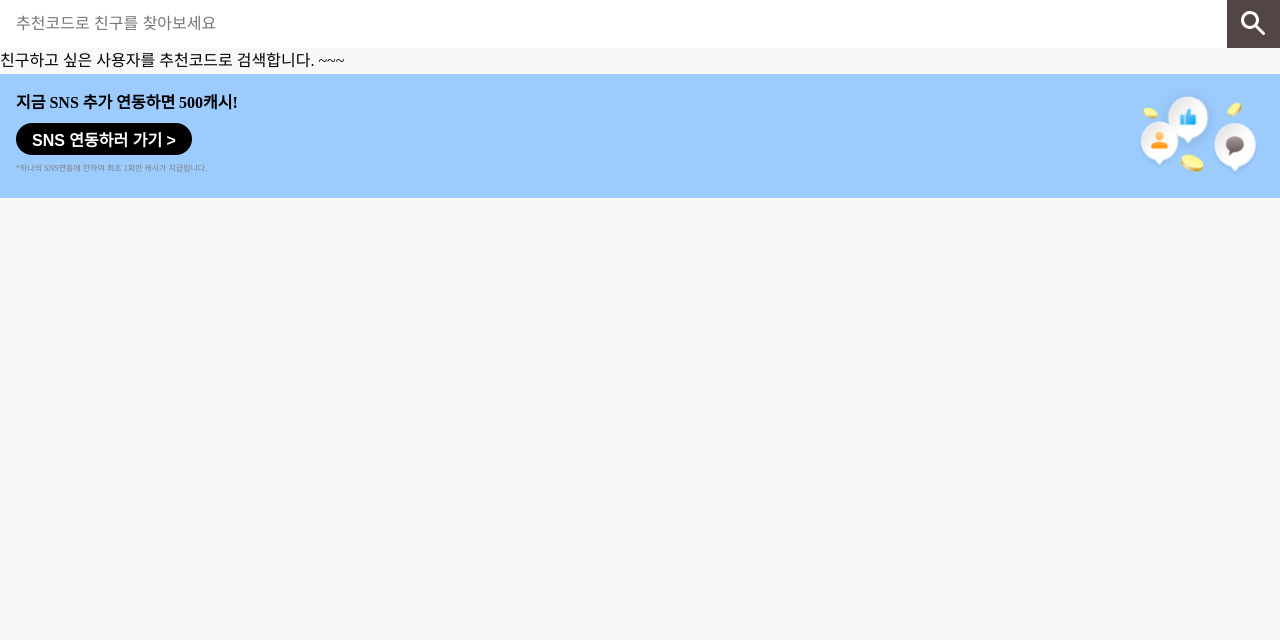
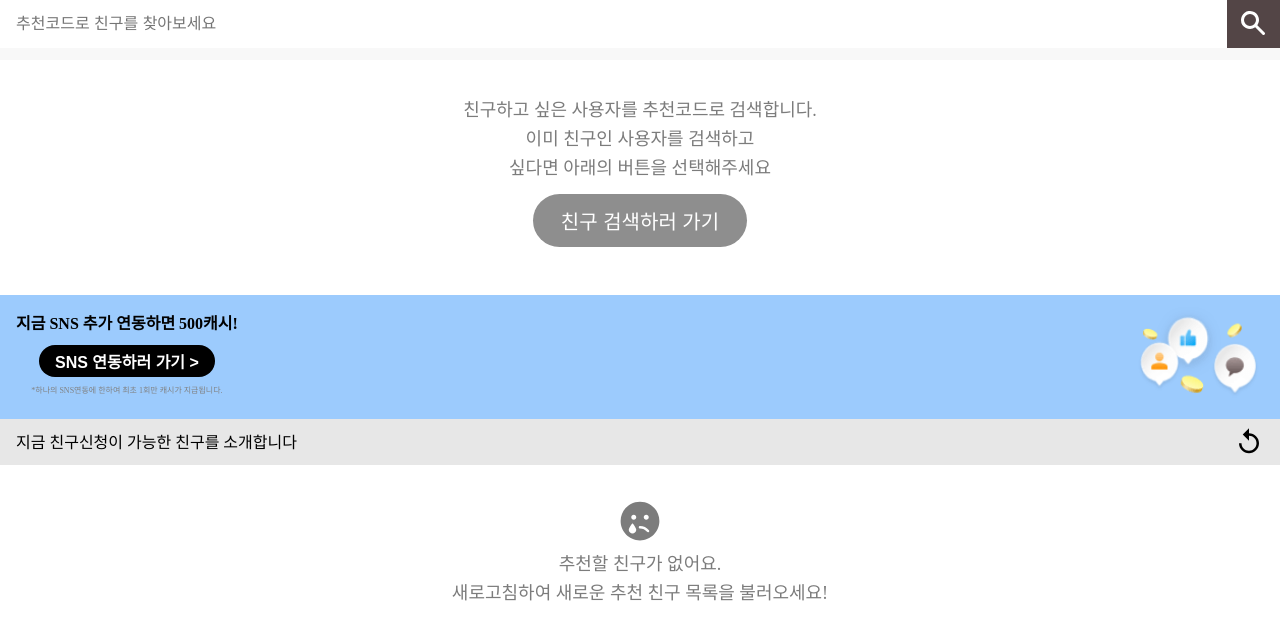
Before and after one commit to Frontend-geonu/onboarding, a Next.js app: page /friend in a window 1280 px wide. Shown: the top 640 px of the page. Built offline with nearby package versions, Linux system fonts and the light colour scheme.

Commit message:
feat(friend) : 친구추가 페이지 추가

```diff
--- a/src/app.components/bigButton/style.ts
+++ b/src/app.components/bigButton/style.ts
@@ -7,5 +7,5 @@ export const Button = styled.button<{ color: string }>`
   border-radius: 100px;
   font-size: 1.25rem;
 
-  padding: 16px 28px;
+  padding: 12px 28px;
 `;
--- /dev/null
+++ b/src/app.components/resetRecommandList/index.tsx
@@ -0,0 +1,12 @@
+import * as S from './style';
+import { MdReplay } from 'react-icons/md';
+
+const ResetRecommandList: React.FC = () => {
+  return (
+    <S.Wrapper>
+      <S.Content>지금 친구신청이 가능한 친구를 소개합니다</S.Content>
+      <MdReplay size={30} />
+    </S.Wrapper>
+  );
+};
+export default ResetRecommandList;
--- /dev/null
+++ b/src/app.components/resetRecommandList/style.ts
@@ -0,0 +1,13 @@
+import styled from 'styled-components';
+
+export const Wrapper = styled.div`
+  background: rgb(231, 231, 231);
+
+  padding: 8px 16px;
+
+  display: flex;
+  align-items: center;
+  justify-content: space-between;
+`;
+
+export const Content = styled.div``;
--- a/src/pages/friend/index.tsx
+++ b/src/pages/friend/index.tsx
@@ -1,13 +1,35 @@
+import ResetRecommandList from '@/app.components/resetRecommandList';
 import Sns from '@/app.components/sns';
 import Search from '@/app.feature/friend/component/search';
 import * as S from './style';
+import { FaSadTear } from 'react-icons/fa';
+import BigButton from '@/app.components/bigButton';
 
 const Friend: React.FC = () => {
   return (
     <S.Wrapper>
       <Search />
-      <div>친구하고 싶은 사용자를 추천코드로 검색합니다. ~~~</div>
-      <Sns />
+      <S.Main>
+        <S.Notice>
+          친구하고 싶은 사용자를 추천코드로 검색합니다. <br />
+          이미 친구인 사용자를 검색하고
+          <br /> 싶다면 아래의 버튼을 선택해주세요
+          <S.ButtonContainer>
+            <BigButton content="친구 검색하러 가기" />
+          </S.ButtonContainer>
+        </S.Notice>
+
+        <Sns />
+        <ResetRecommandList />
+        <S.Notice>
+          <FaSadTear size={40} />
+          <div>
+            추천할 친구가 없어요.
+            <br />
+            새로고침하여 새로운 추천 친구 목록을 불러오세요!
+          </div>
+        </S.Notice>
+      </S.Main>
     </S.Wrapper>
   );
 };
--- a/src/pages/friend/style.ts
+++ b/src/pages/friend/style.ts
@@ -1,3 +1,20 @@
 import styled from 'styled-components';
 
 export const Wrapper = styled.div``;
+
+export const Main = styled.div`
+  text-align: center;
+  margin-top: 12px;
+`;
+
+export const ButtonContainer = styled.div`
+  margin: 12px 0px;
+`;
+
+export const Notice = styled.div`
+  padding: 36px 0px;
+  background: white;
+
+  font-size: 1.125rem;
+  color: #7c7c7c;
+`;
```
